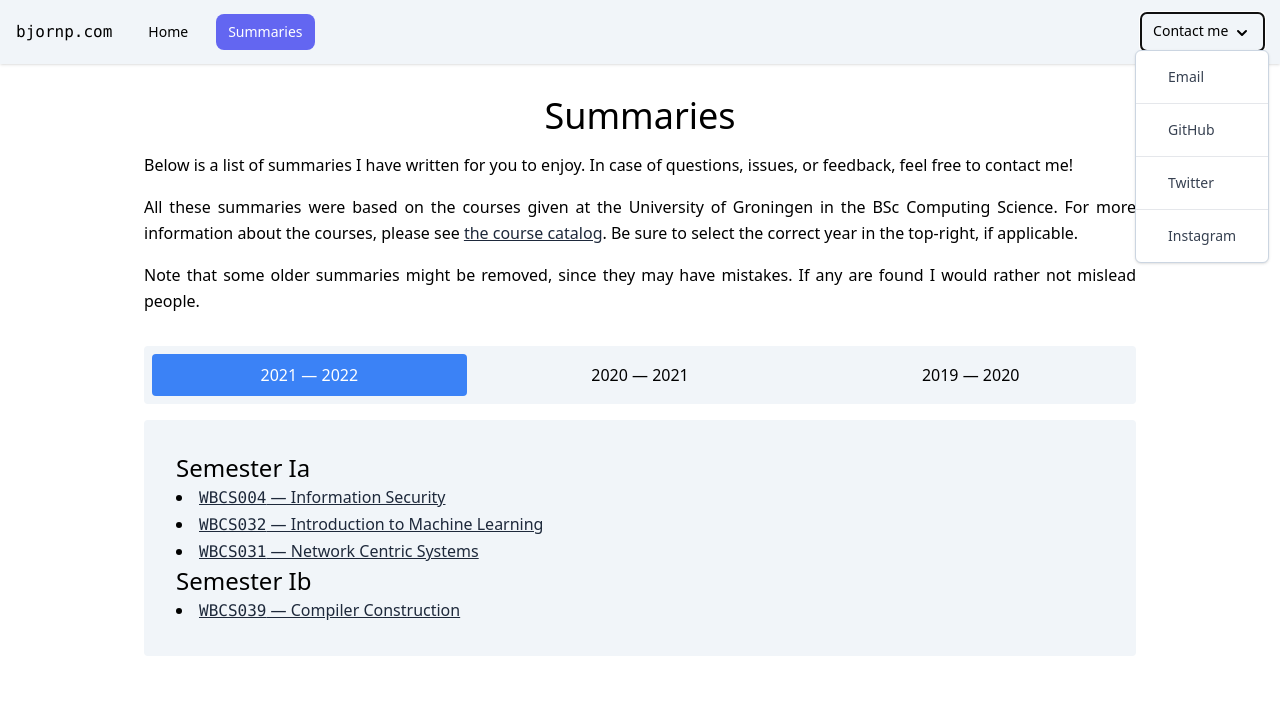
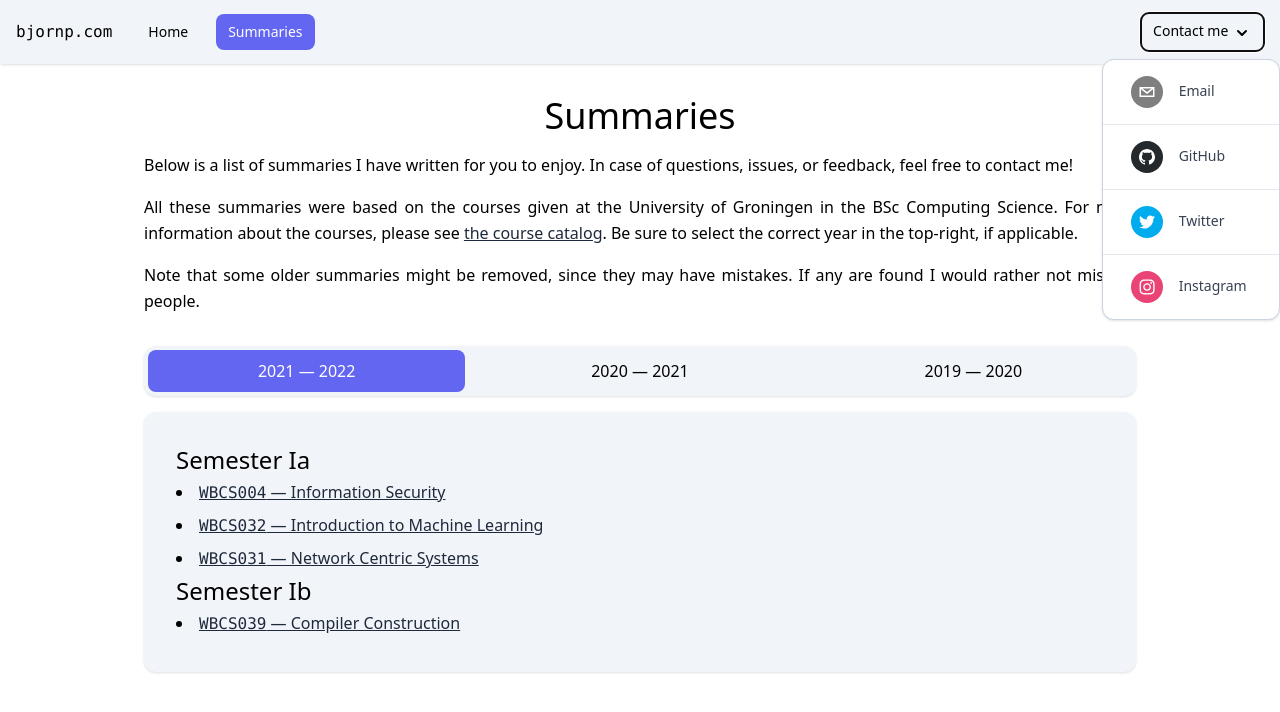
Before and after one commit to bjornpijnacker/bjornp.com, a React (Create React App) app: page /summaries in a window 1280 px wide. Both pictures are taken after a click on the button "Contact me". Shown: the top 712 px of the page. Built offline with nearby package versions, Linux system fonts and the light colour scheme.

Commit message:
styling changes to contact menu/buttons

```diff
--- a/package.json
+++ b/package.json
@@ -22,7 +22,8 @@
     "@heroicons/react": "^1.0.5",
     "react-popper": "^2.2.5",
     "react-router": "^6.2.1",
-    "react-router-dom": "^6.2.1"
+    "react-router-dom": "^6.2.1",
+    "react-social-icons": "^5.10.0"
   },
   "scripts": {
     "start": "react-scripts start",
--- a/src/components/navbar/contactDropdown.tsx
+++ b/src/components/navbar/contactDropdown.tsx
@@ -1,16 +1,28 @@
 import React, { useState } from "react";
 import { usePopper } from "react-popper";
-import { Popover } from "@headlessui/react";
+import { Popover, Portal, Transition } from "@headlessui/react";
+import { SocialIcon } from 'react-social-icons';
 
 export default function ContactDropdown() {
-    let [ referenceElement, setReferenceElement ] = useState()
-    let [ popperElement, setPopperElement ] = useState()
-    let { styles, attributes } = usePopper(referenceElement, popperElement)
+    const popperElRef = React.useRef(null);
+    const [ targetElement, setTargetElement ] = useState()
+    const [ popperElement, setPopperElement ] = useState()
+    const { styles, attributes } = usePopper(targetElement, popperElement, {
+        placement: "bottom",
+        modifiers: [
+            {
+                name: "offset",
+                options: {
+                    offset: [0,8]
+                }
+            }
+        ]
+    })
 
     return (
         <Popover>
-            <Popover.Button ref={(ref: any) => setReferenceElement(ref)}
-                            className={"px-3 py-2 rounded-md text-sm font-medium hover:bg-slate-200"}>
+            <Popover.Button ref={(ref: any) => setTargetElement(ref)}
+                            className={"px-3 py-2 rounded-lg text-sm font-medium hover:bg-slate-200"}>
                 Contact me <svg xmlns="http://www.w3.org/2000/svg" className="inline h-5 w-5" viewBox="0 0 20 20"
                                 fill="currentColor">
                 <path fillRule="evenodd"
@@ -18,32 +30,48 @@ export default function ContactDropdown() {
                       clipRule="evenodd"/>
             </svg>
             </Popover.Button>
-            <Popover.Panel
-                ref={(ref: any) => setPopperElement(ref)}
+            <Portal>
+                <div ref={popperElRef}
                      style={styles.popper}
                      {...attributes.popper}
                 >
-                <div className={"bg-white border border-slate-300 shadow rounded-md divide-y"}>
+                    <Transition
+                        enter="transition duration-100 ease-out"
+                        enterFrom="transform scale-95 opacity-0"
+                        enterTo="transform scale-100 opacity-100"
+                        leave="transition duration-75 ease-out"
+                        leaveFrom="transform scale-100 opacity-100"
+                        leaveTo="transform scale-95 opacity-0"
+                        // @ts-ignore
+                        beforeEnter={() => setPopperElement(popperElRef.current)}
+                        // @ts-ignore
+                        afterLeave={() => setPopperElement(null)}
+                    >
+                        <Popover.Panel>
+                            <div className={"bg-white border border-slate-300 shadow rounded-xl divide-y"}>
                                 {/* eslint-disable-next-line no-script-url */}
                                 <a href={"javascript:window.location.href=atob('bWFpbHRvOmJqb3JuLnBpam5hY2tlckBnbWFpbC5jb20=')"}
                                    target={"_blank"}
-                       className={"block px-8 py-4 text-sm text-gray-700 hover:bg-slate-100"}>
-                        Email
+                                   className={"block pl-7 pr-8 py-4 text-sm text-gray-700 hover:bg-slate-100"}>
+                                    <SocialIcon network={"email"} className={"w-8 h-8 mr-3"}/> Email
                                 </a>
                                 <a href={"https://github.com/bjornpijnacker"} target={"_blank"}
-                       className={"block px-8 py-4 text-sm text-gray-700 hover:bg-slate-100"}>
-                        GitHub
+                                   className={"block pl-7 pr-8 py-4 text-sm text-gray-700 hover:bg-slate-100"}>
+                                    <SocialIcon network={"github"} className={"w-8 h-8 mr-3"}/> GitHub
                                 </a>
                                 <a href={"https://twitter.com/BPijnacker"} target={"_blank"}
-                       className={"block px-8 py-4 text-sm text-gray-700 hover:bg-slate-100"}>
-                        Twitter
+                                   className={"block pl-7 pr-8 py-4 text-sm text-gray-700 hover:bg-slate-100"}>
+                                    <SocialIcon network={"twitter"} className={"w-8 h-8 mr-3"}/> Twitter
                                 </a>
                                 <a href={"https://www.instagram.com/bjornpijnacker/"} target={"_blank"}
-                       className={"block px-8 py-4 text-sm text-gray-700 hover:bg-slate-100"}>
-                        Instagram
+                                   className={"block pl-7 pr-8 py-4 text-sm text-gray-700 hover:bg-slate-100"}>
+                                    <SocialIcon network={"instagram"} className={"w-8 h-8 mr-3"}/> Instagram
                                 </a>
                             </div>
                         </Popover.Panel>
+                    </Transition>
+                </div>
+            </Portal>
         </Popover>
     )
 }
--- a/src/components/navbar/menuItem.tsx
+++ b/src/components/navbar/menuItem.tsx
@@ -10,7 +10,7 @@ interface MenuItemProps {
 export default function MenuItem({ name, href, active }: MenuItemProps) {
     return (
         <Link to={href}
-              className={"px-3 py-2 rounded-lg text-sm font-medium hover:bg-slate-200" + (active ? " hover:bg-indigo-500 bg-indigo-500 text-white" : "")}>
+              className={"px-3 py-2 rounded-lg text-sm font-medium" + (active ? " hover:bg-indigo-500 bg-indigo-500 text-white" : " hover:bg-slate-200")}>
             {name}</Link>
     );
 }
--- a/src/routes/summaries.tsx
+++ b/src/routes/summaries.tsx
@@ -1,7 +1,7 @@
 import "../global.css";
 import React, { Fragment } from 'react';
 import Navbar from '../components/navbar/navbar';
-import { Tab } from '@headlessui/react';
+import { Tab, Transition } from '@headlessui/react';
 
 type YearTabProps = {
     title: string
@@ -27,13 +27,13 @@ export default function Summaries() {
                     </div>
 
                     <Tab.Group>
-                        <Tab.List className={"w-full p-2 flex space-x-4 bg-slate-100 rounded mb-4"}>
+                        <Tab.List className={"w-full p-1 flex space-x-4 bg-slate-100 rounded-xl mb-4 shadow"}>
                             <YearTab title={"2021 \u2014 2022"}/>
                             <YearTab title={"2020 \u2014 2021"}/>
                             <YearTab title={"2019 \u2014 2020"}/>
                         </Tab.List>
                         <Tab.Panel>
-                            <div className={"p-8 bg-slate-100 rounded"}>
+                            <div className={"p-8 bg-slate-100 rounded-xl shadow leading-loose"}>
                                 <p className="text-2xl">Semester Ia</p>
                                 <ul className="list-disc list-inside">
                                     <li><a className="underline text-slate-800 hover:text-black"
@@ -55,7 +55,7 @@ export default function Summaries() {
                             </div>
                         </Tab.Panel>
                         <Tab.Panel>
-                            <div className={"p-8 bg-slate-100 rounded"}>
+                            <div className={"p-8 bg-slate-100 rounded-xl shadow leading-loose"}>
                                 <p className="text-2xl">Semester Ib</p>
                                 <ul className="list-disc list-inside">
                                     <li><a className="underline text-slate-800 hover:text-black"
@@ -72,7 +72,7 @@ export default function Summaries() {
                             </div>
                         </Tab.Panel>
                         <Tab.Panel>
-                            <div className={"p-8 bg-slate-100 rounded"}>
+                            <div className={"p-8 bg-slate-100 rounded-xl shadow leading-loose"}>
                                 <p className="text-2xl">Semester Ib</p>
                                 <ul className="list-disc list-inside">
                                     <li><a className="underline text-slate-800 hover:text-black"
@@ -92,13 +92,6 @@ export default function Summaries() {
                             </div>
                         </Tab.Panel>
                     </Tab.Group>
-
-
-                    {/*    <div className="p-4">*/}
-                    {/*        <p className="text-3xl text-center mb-4">2019 &ndash; 2020</p>*/}
-
-                    {/*    </div>*/}
-                    {/*</div>*/}
                 </div>
             </main>
         </>
@@ -108,7 +101,7 @@ export default function Summaries() {
 function YearTab({ title }: YearTabProps) {
     return (
         <Tab as={Fragment}>{({ selected }) => (
-            <button className={"w-full py-2 font-medium rounded focus:outline-none focus:ring-2 ring-offset-2 ring-offset-blue-400 ring-white ring-opacity-60" + (selected ? " bg-blue-500 text-white" : "")}>{title}</button>
+            <button className={"w-full py-2 font-medium rounded-lg focus:outline-none focus:ring-2 ring-offset-2 ring-offset-blue-400 ring-white ring-opacity-60" + (selected ? " bg-indigo-500 text-white" : "")}>{title}</button>
         )}</Tab>
     )
 }
--- a/tailwind.config.js
+++ b/tailwind.config.js
@@ -6,4 +6,5 @@ module.exports = {
     extend: {},
   },
   plugins: [],
+  important: true
 }
```
Also changed, not shown: 1 other file (tests, documents, lock files or other folders). Lines whose indentation alone changed are shown as unchanged.
